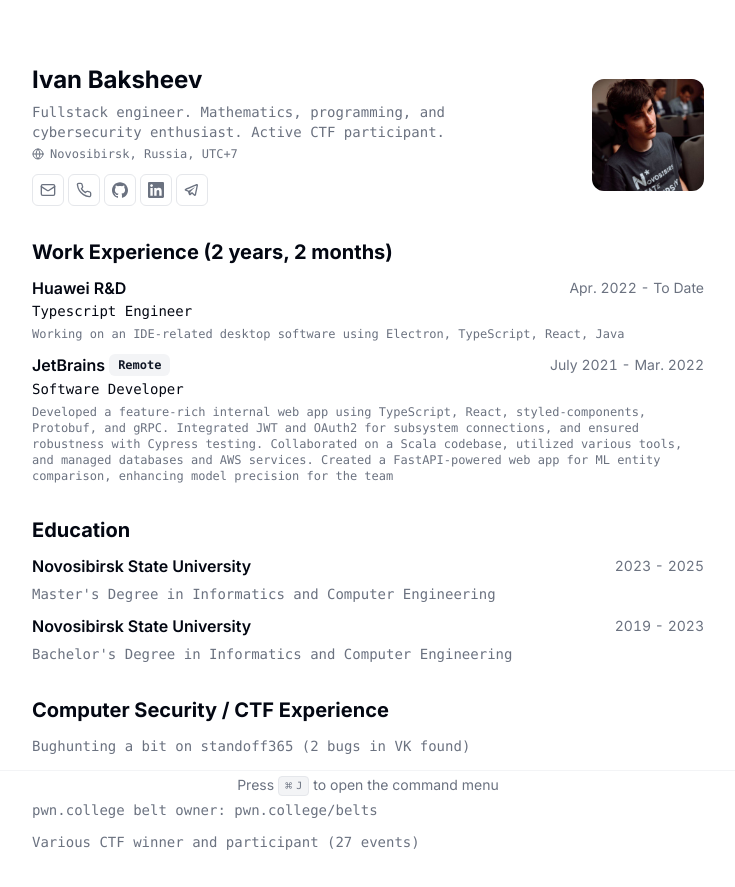
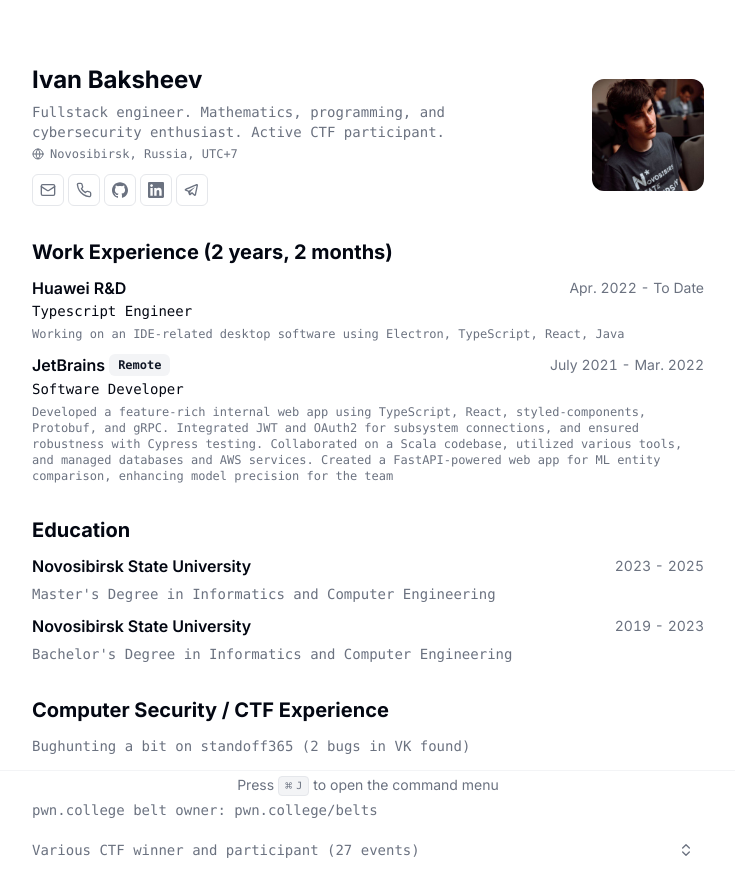
Before and after one commit to zpix1/about-me, a Next.js app: page /about-me/ in a window 1280 px wide. Shown: the top 887 px of the page, without its empty margins (272-1007 px from the left). Built offline with nearby package versions, Linux system fonts and the light colour scheme.

Commit message:
fix: collapsible

```diff
--- a/src/app/page.tsx
+++ b/src/app/page.tsx
@@ -4,7 +4,7 @@ import { Badge } from "@/components/ui/badge";
 import { CommandMenu } from "@/components/command-menu";
 import { Metadata } from "next";
 import { Section } from "@/components/ui/section";
-import { GlobeIcon, MailIcon, PhoneIcon } from "lucide-react";
+import { ChevronsUpDown, GlobeIcon, MailIcon, PhoneIcon } from "lucide-react";
 import { Button } from "@/components/ui/button";
 import { RESUME_DATA } from "@/data/resume-data";
 import { ProjectCard } from "@/components/project-card";
@@ -17,7 +17,11 @@ import {
 } from "@/components/ui/tooltip";
 import ctfHistory from "../../ctfs/data.json";
 import { monthDiff, formatYear, formatMonth } from "@/lib/utils";
-import { Collapsible, CollapsibleContent, CollapsibleTrigger } from "@/components/ui/collapsible";
+import {
+  Collapsible,
+  CollapsibleContent,
+  CollapsibleTrigger,
+} from "@/components/ui/collapsible";
 
 export const metadata: Metadata = {
   title: `${RESUME_DATA.name} | ${RESUME_DATA.about}`,
@@ -43,7 +47,7 @@ export default function Page() {
           {i + 1 !== ctfHistory.length ? ",\u00A0" : ""}
         </TooltipTrigger>
         <TooltipContent>
-          <p>{`Result: ${ctf.result}\nTeam: ${ctf.team}`}</p>
+          <p>{`Result: ${ctf.result}\n\nTeam: ${ctf.team}`}</p>
         </TooltipContent>
       </Tooltip>
     </TooltipProvider>
@@ -228,13 +232,26 @@ export default function Page() {
           </Card>
           <Card>
             <CardContent className="text-sm">
-            <Collapsible>
-  <CollapsibleTrigger>Various CTF winner and participant ({ctfs.length} events)</CollapsibleTrigger>
-  <CollapsibleContent>
-  {ctfs}
-  </CollapsibleContent>
-</Collapsible>
-
+              <Collapsible>
+                <div className="flex items-center justify-between">
+                  <h4 className="text-sm">
+                    Various CTF winner and participant ({ctfs.length} events)
+                  </h4>
+                  <CollapsibleTrigger asChild>
+                    <Button
+                      variant="ghost"
+                      size="sm"
+                      className="w-9 p-0 print:hidden"
+                    >
+                      <ChevronsUpDown className="h-4 w-4" />
+                      <span className="sr-only">Toggle</span>
+                    </Button>
+                  </CollapsibleTrigger>
+                </div>
+                <CollapsibleContent className="space-y-2 text-xs">
+                  {ctfs}
+                </CollapsibleContent>
+              </Collapsible>
             </CardContent>
           </Card>
         </Section>
@@ -247,7 +264,7 @@ export default function Page() {
           </div>
         </Section>
 
-        <Section className="print-force-new-page scroll-mb-16">
+        <Section className="print-force-new-page scroll-mb-16 print:pt-12">
           <h2 className="text-xl font-bold">Projects</h2>
           <div className="-mx-3 grid grid-cols-1 gap-3 print:grid-cols-3 print:gap-2 md:grid-cols-2 lg:grid-cols-3">
             {RESUME_DATA.projects.map((project) => {
```
